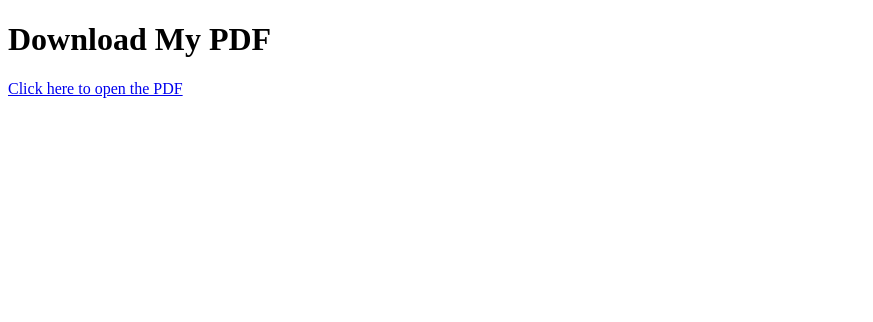
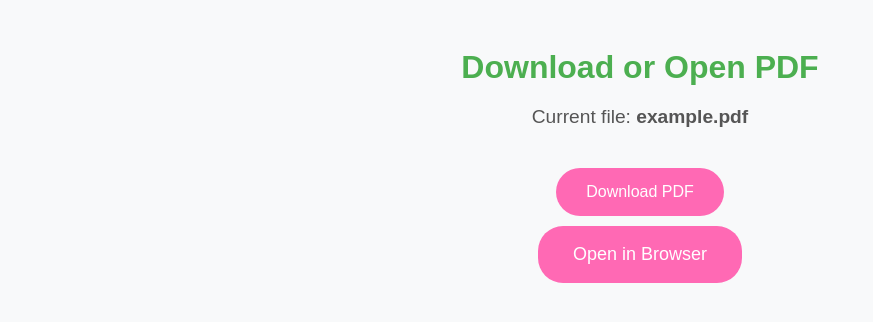
Before and after one commit to Kaleb8751421/PDFsite, a plain HTML site: page index.html in a window 1280 px wide. Shown: the whole page, without its empty margins (0-873 px from the left). Drawn offline with Linux system fonts and the light colour scheme.

Commit message:
Update index.html

```diff
--- a/index.html
+++ b/index.html
@@ -1,11 +1,72 @@
 <!DOCTYPE html>
-<html>
+<html lang="en">
 <head>
-  <meta charset="UTF-8">
-  <title>My PDF Files</title>
+    <meta charset="UTF-8">
+    <meta name="viewport" content="width=device-width, initial-scale=1.0">
+    <title>My PDF Files</title>
+    <style>
+        body {
+            font-family: 'Arial', sans-serif;
+            background-color: #f8f9fa;
+            text-align: center;
+            padding: 20px;
+        }
+
+        h1 {
+            color: #4CAF50;
+            margin-bottom: 20px;
+        }
+
+        .file-info {
+            font-size: 1.2em;
+            color: #555;
+            margin-bottom: 30px;
+        }
+
+        .btn {
+            background-color: #ff69b4; /* Cute pink color */
+            color: white;
+            padding: 15px 30px;
+            font-size: 16px;
+            border: none;
+            border-radius: 25px;
+            cursor: pointer;
+            text-decoration: none;
+            display: inline-block;
+            margin-top: 10px;
+            transition: background-color 0.3s;
+        }
+
+        .btn:hover {
+            background-color: #ff1493; /* Darker pink for hover */
+        }
+
+        .btn:active {
+            background-color: #ff66b2; /* Even darker pink for active */
+        }
+
+        .mobile-btn {
+            font-size: 18px;
+            padding: 18px 35px;
+        }
+
+        /* Mobile-friendly */
+        @media (max-width: 600px) {
+            .btn {
+                font-size: 18px;
+                padding: 18px 35px;
+            }
+        }
+    </style>
 </head>
 <body>
-  <h1>Download My PDF</h1>
-  <a href="1020513寵物項圈.pdf" target="_blank">Click here to open the PDF</a>
+
+    <h1>Download or Open PDF</h1>
+    <p class="file-info" id="fileInfo">Current file: <strong>example.pdf</strong></p>
+
+    <a href="1020513寵物項圈.pdf" class="btn" download>Download PDF</a>
+    <br>
+    <a href="1020513寵物項圈.pdf" class="btn mobile-btn" target="_blank">Open in Browser</a>
+
 </body>
 </html>
```
